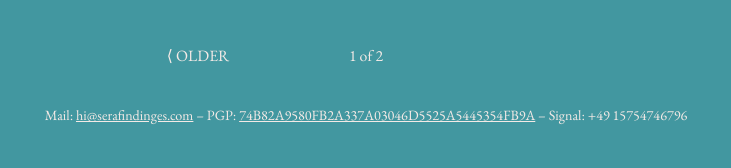
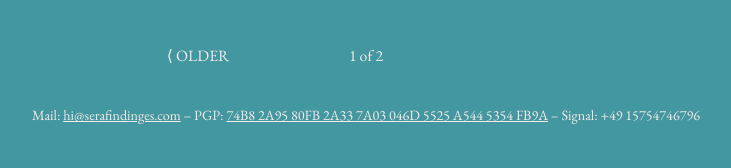
Before and after one commit to SerafinDinges/serafindinges.com, a Jekyll site: the page built from index.html, in a window 1280 px wide. Shown: the part 1537-1705 px from the top of the page, without its empty margins (274-1005 px from the left). Built offline with Jekyll 4.4.1, drawn with Linux system fonts in a browser that asks for light colours; the list of posts is cut into pages by our own code.

Commit message:
Update default.html

```diff
--- a/_layouts/default.html
+++ b/_layouts/default.html
@@ -57,7 +57,7 @@
     </p> -->
     <p>
       <small>Mail: <a href="mailto:hi@serafindinges.com">hi@serafindinges.com</a> – PGP: <a
-          href="https://keys.openpgp.org/vks/v1/by-fingerprint/74B82A9580FB2A337A03046D5525A5445354FB9A">74B82A9580FB2A337A03046D5525A5445354FB9A</a>
+          href="https://keys.openpgp.org/vks/v1/by-fingerprint/74B82A9580FB2A337A03046D5525A5445354FB9A">74B8 2A95 80FB 2A33 7A03 046D 5525 A544 5354 FB9A</a>
         – Signal: +49 15754746796</small>
     </p>
   </aside>
```
